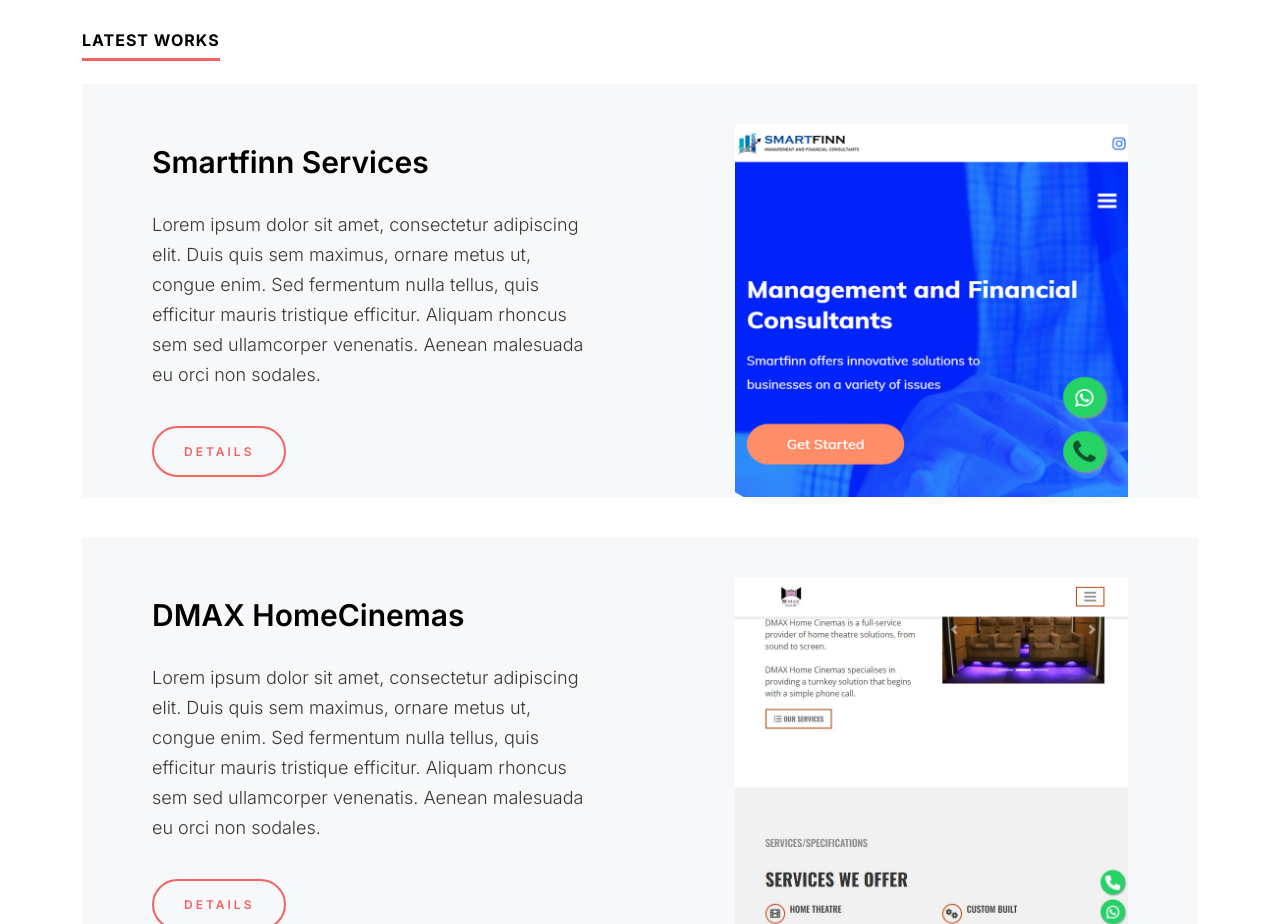
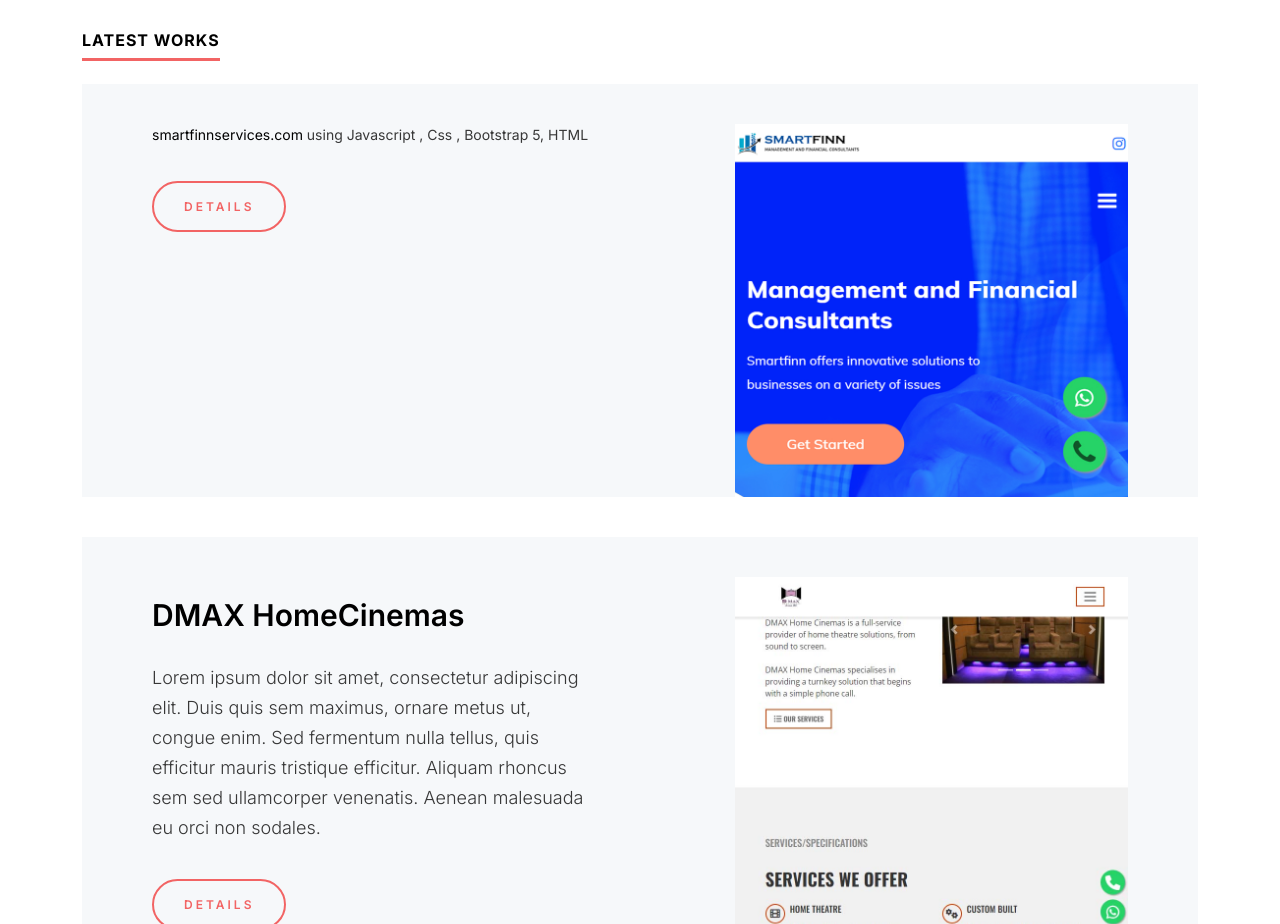
Before and after one commit to luckypatcherx/MYCV, a plain HTML site: page index.html in a window 1280 px wide. Shown: the part 1720-2644 px from the top of the page. Drawn offline with nearby package versions, Linux system fonts and the light colour scheme.

Commit message:
update
update check

```diff
--- a/index.html
+++ b/index.html
@@ -162,10 +162,7 @@
           <div class="ds-work-list-section">
             <div class="ds-work-list">
               <div class="row">
-                  <div class="col-12 col-sm-12 col-md-7 col-lg-7 col-xl-7 col-xxl-7">
-                      <section>
-                          <h3 class="ds-work-tilte">Smartfinn Services</h3>
-                          <p>Lorem ipsum dolor sit amet, consectetur adipiscing elit. Duis quis sem maximus, ornare metus ut, congue enim. Sed fermentum nulla tellus, quis efficitur mauris tristique efficitur. Aliquam rhoncus sem sed ullamcorper venenatis. Aenean malesuada eu orci non sodales. </p>
+                  <div class="col-12 col-sm-12 col-md-7 col-lg-7 col-xl-7 col-xxl-7"><a href>smartfinnservices.com</a> using Javascript , Css , Bootstrap 5, HTML </p>
                           <a href="works-setails.html" class="ds-button">Details</a>
                       </section>
                   </div>
```
